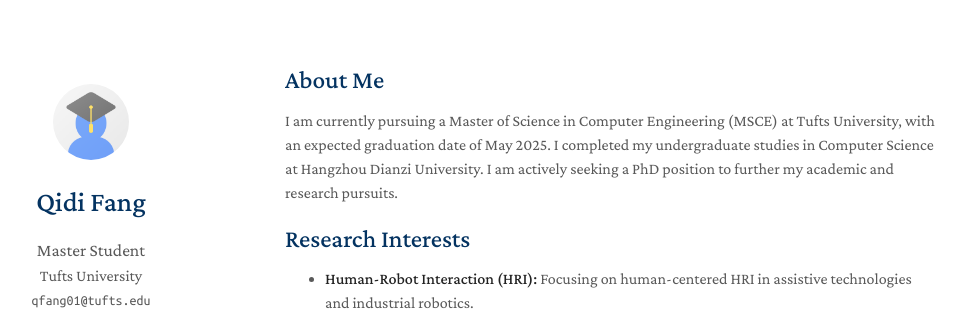
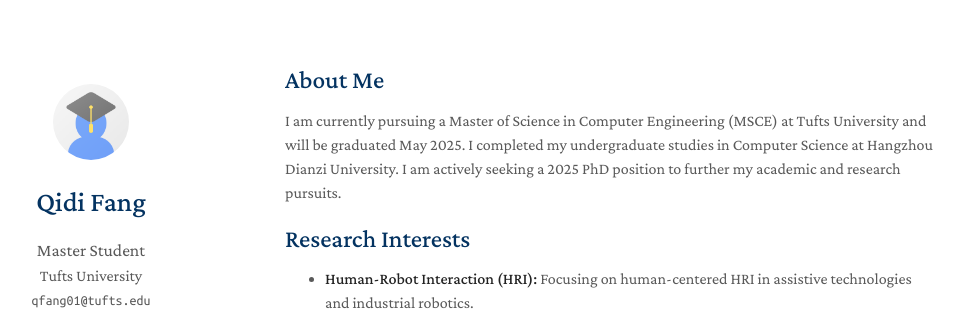
Before and after one commit to NoahF1205/qidifang.github.io, a Jekyll site: the page built from index.md, in a window 1280 px wide and 1259 px high. Shown: the top 311 px of the window, without its empty margins (185-1150 px from the left). Built offline with Jekyll 4.4.1, drawn with Linux system fonts in a browser that asks for light colours; a style sheet for code colours, icons or effects is not loaded; our own code applies the rules of GitHub Pages for plain Markdown files.

Commit message:
Update index.md

```diff
--- a/index.md
+++ b/index.md
@@ -4,7 +4,7 @@ layout: homepage
 
 ## About Me
 
-I am currently pursuing a Master of Science in Computer Engineering (MSCE) at Tufts University, with an expected graduation date of May 2025. I completed my undergraduate studies in Computer Science at Hangzhou Dianzi University. I am actively seeking a PhD position to further my academic and research pursuits.
+I am currently pursuing a Master of Science in Computer Engineering (MSCE) at Tufts University and will be graduated May 2025. I completed my undergraduate studies in Computer Science at Hangzhou Dianzi University. I am actively seeking a 2025 PhD position to further my academic and research pursuits.
 
 ## Research Interests
 
```
